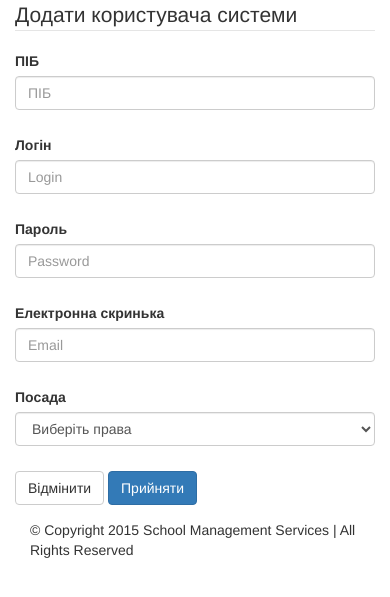
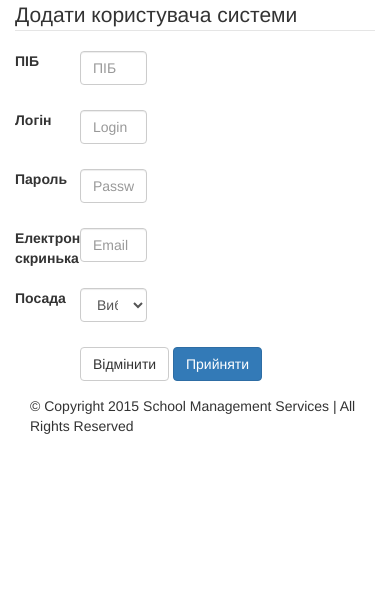
Before and after one commit to Social-projects-Rivne/SMS_admin_autotesting, a Flask app: page /user_add in a window 390 px wide. Shown: the part 72-669 px from the top of the page. Run offline with Flask 2, Linux system fonts and the light colour scheme; data that the repository does not hold is empty; some libraries are stand-ins or nearby versions.

Commit message:
made a few changes in user form template

```diff
--- a/app/templates/user_add.html
+++ b/app/templates/user_add.html
@@ -7,7 +7,7 @@
 {% block content %}
   <!--Start Main Page Content-->
   <div class="row" id="form">
-    <div class="col-lg-12">
+    <div class="col-xs-12">
       <form action="" class="form-horizontal" method="POST" role="form">
         <!--TO DO: implement CSRF security-->
         {{ csrf_token }}
@@ -15,10 +15,10 @@
           <legend>Додати користувача системи</legend>
 
           <div class="form-group {% if errors.name %}has-error{% endif %}">
-            <label for="inputName" class="col-lg-2 control-label">
+            <label for="inputName" class="col-xs-2 control-label">
               ПІБ
             </label>
-            <div class="col-lg-3">
+            <div class="col-xs-3">
               <input type="text" class="form-control" id="inputName"
                 placeholder="ПІБ" name="name"
                 value="{% if user %}{{ user.name }}
@@ -28,8 +28,8 @@
           </div>
 
           <div class="form-group {% if errors.login %}has-error{% endif %}">
-            <label for="inputLogin" class="col-lg-2 control-label">Логін</label>
-            <div class="col-lg-3">
+            <label for="inputLogin" class="col-xs-2 control-label">Логін</label>
+            <div class="col-xs-3">
               <input type="text" class="form-control" id="inputLogin"
                 placeholder="Login" name="login"
                 value="{% if user %}{{ user.login }}
@@ -39,8 +39,8 @@
           </div>
 
           <div class="form-group {% if errors.password %}has-error{% endif %}">
-            <label for="inputPassword" class="col-lg-2 control-label">Пароль</label>
-            <div class="col-lg-3">
+            <label for="inputPassword" class="col-xs-2 control-label">Пароль</label>
+            <div class="col-xs-3">
               <input type="password" class="form-control" id="inputPassword"
                 placeholder="Password" name="password"
                 value="{% if user %}{{ user.password }}
@@ -50,8 +50,8 @@
           </div>
 
           <div class="form-group {% if errors.email %}has-error{% endif %}">
-            <label for="inputEmail" class="col-lg-2 control-label">Електронна скринька</label>
-            <div class="col-lg-3">
+            <label for="inputEmail" class="col-xs-2 control-label">Електронна скринька</label>
+            <div class="col-xs-3">
               <input type="text" class="form-control" id="inputEmail"
                 placeholder="Email" name="email"
                 value="{% if user %}{{ user.email }}
@@ -62,15 +62,18 @@
 
           <div class="form-group {% if errors.user_role %}has-error{% endif %}">
             <label for="user_role"
-                class="col-lg-2 control-label">
+                class="col-xs-2 control-label">
               Посада
             </label>
-            <div class="col-lg-3">
+            <div class="col-xs-3">
               <select class="form-control" name="user_role" id="user_role">
                 <option value="">Виберіть права</option>
 
                 {% for role in roles %}
-                <option value="{{ role.id }}">{{ role.role_name }}</option>
+                <option value="{{ role.id }}" {% if user.role_id  == role.id %}
+                    selected{% endif %}>
+                  {{ role.role_name }}
+                </option>
                 {% endfor %}
 
               </select>
@@ -79,7 +82,7 @@
           </div><!-- /.form-group -->
 
           <div class="form-group">
-            <div class="col-lg-10 col-lg-offset-2">
+            <div class="col-xs-10 col-xs-offset-2">
               <a href="{{ url_for('users_list') }}">
                 <button type="button" class="btn btn-default" name="cancel">
                   Відмінити
@@ -88,11 +91,11 @@
               <button type="submit" class="btn btn-primary" name="go">
                 Прийняти
               </button>
-            </div><!-- /.col-lg-10 col-lg-offset-2 -->
+            </div><!-- /.col-xs-10 col-xs-offset-2 -->
           </div><!-- /.form-group -->
         </fieldset>
       </form>
-    </div><!-- /.col-lg-12 -->
+    </div><!-- /.col-xs-12 -->
   </div><!-- /.row -->
   <!--End Main Page Content-->
 {% endblock %}
```
